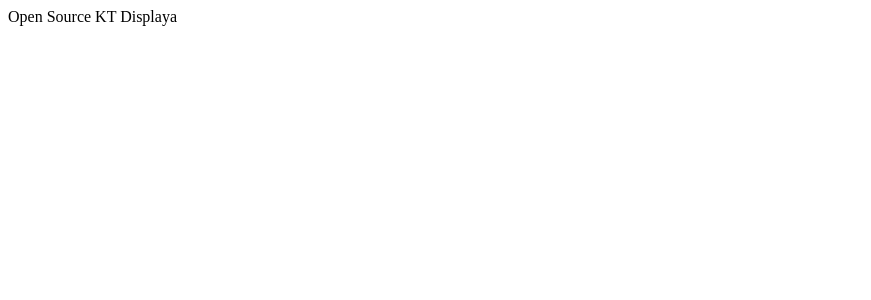
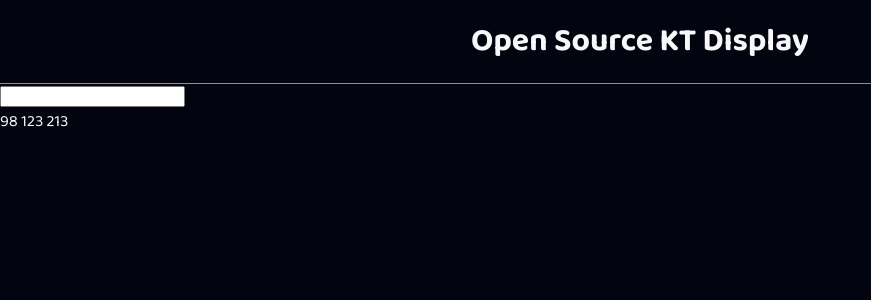
Before and after one commit to dkomeza/open-source-kt-display, a React (Create React App) app in the folder prototype/web-parameters-calculator/: page / in a window 1280 px wide. Shown: the top 300 px of the page, without its empty margins (0-871 px from the left). Built offline with nearby package versions, Linux system fonts and the light colour scheme; the HTML template or start-up script is replaced by a standard one.

Commit message:
Form testing

```diff
--- a/prototype/web-parameters-calculator/src/App.tsx
+++ b/prototype/web-parameters-calculator/src/App.tsx
@@ -1,11 +1,27 @@
-import React from 'react';
+import React, { useRef, useState } from 'react';
+import './scss/style.scss'
 
 function App() {
+  const [code, setCode] = useState([98, 123, 213])
+  const b12Ref = useRef<HTMLInputElement>(null);
+
+  function handleInput() {
+    setCode(code => [...code, Number(b12Ref.current?.value)])
+  }
+
   return (
     <div className="App">
-      <header className="App-header">
-        Open Source KT Displaya
+      <header>
+        <h1>Open Source KT Display</h1>
       </header>
+      <main>
+        <section>
+          <form onInput={handleInput}>
+            <input type={"number"} ref={b12Ref}></input>
+          </form>
+          <div>{ code.join(" ") }</div>
+        </section>
+      </main>
     </div>
   );
 }
```
Also changed, not shown: prototype/web-parameters-calculator/public/manifest.json.
